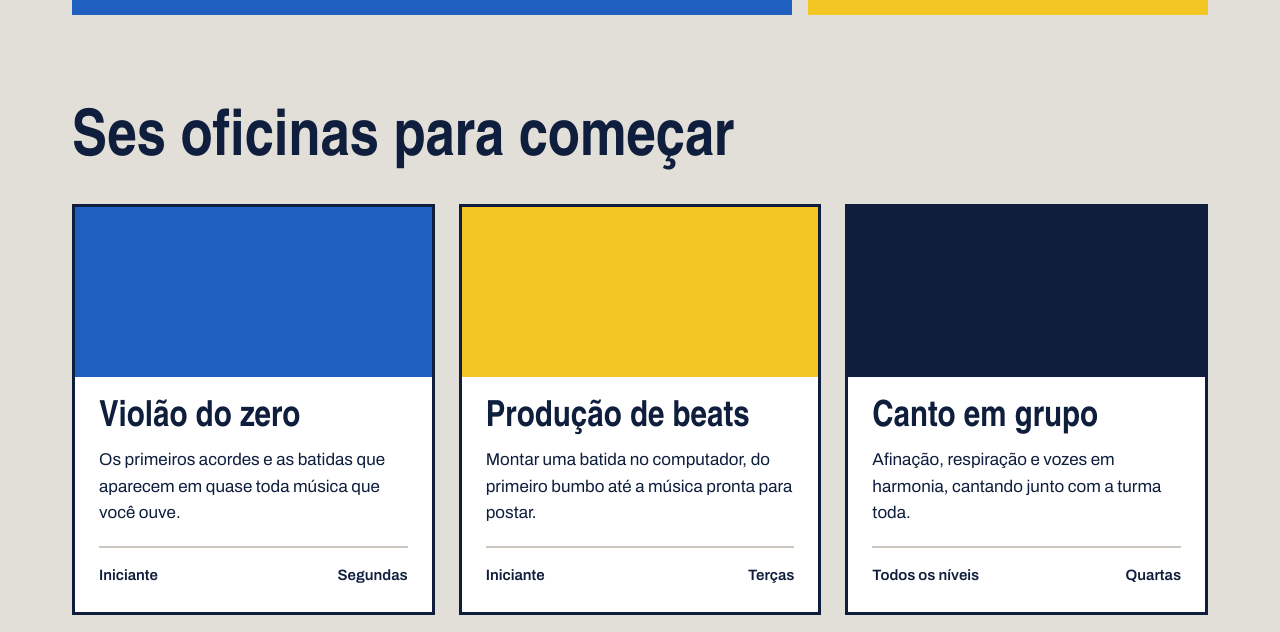
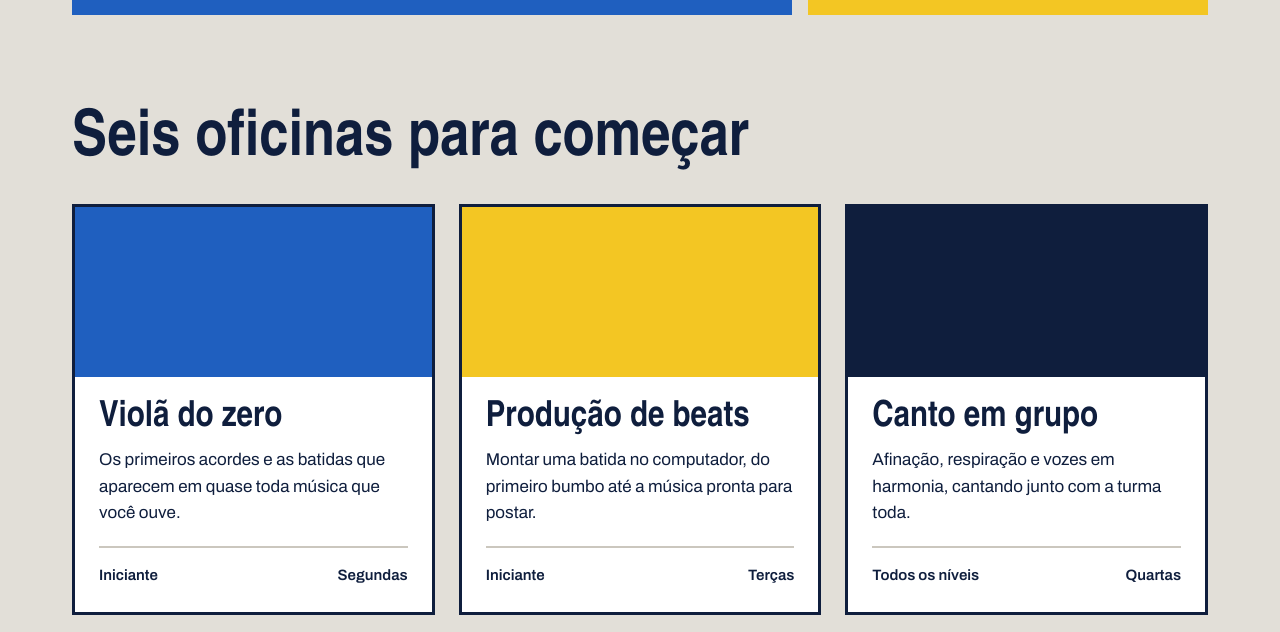
Before and after one commit to queirozdiego-codeti1me/laje-sonora01me, a plain HTML site: page index.html in a window 1280 px wide. Shown: the part 691-1323 px from the top of the page. Drawn offline with Linux system fonts and the light colour scheme; a web font is replaced by a local one.

Commit message:
Update index.html
Violão do zero

```diff
--- a/index.html
+++ b/index.html
@@ -45,7 +45,7 @@
 
         <section class="conteudo secao">
 
-            <h2 class="titulo-secao">Ses oficinas para começar</h2>
+            <h2 class="titulo-secao">Seis oficinas para começar</h2>
 
             <div class="cards">
 
@@ -53,7 +53,7 @@
                     <div class="foto foto-azul"></div>
 
                     <div class="card-texto">
-                        <h3>Violão do zero</h3>
+                        <h3>Violã do zero</h3>
 
                         <p>
                             Os primeiros acordes e as batidas que aparecem
```
